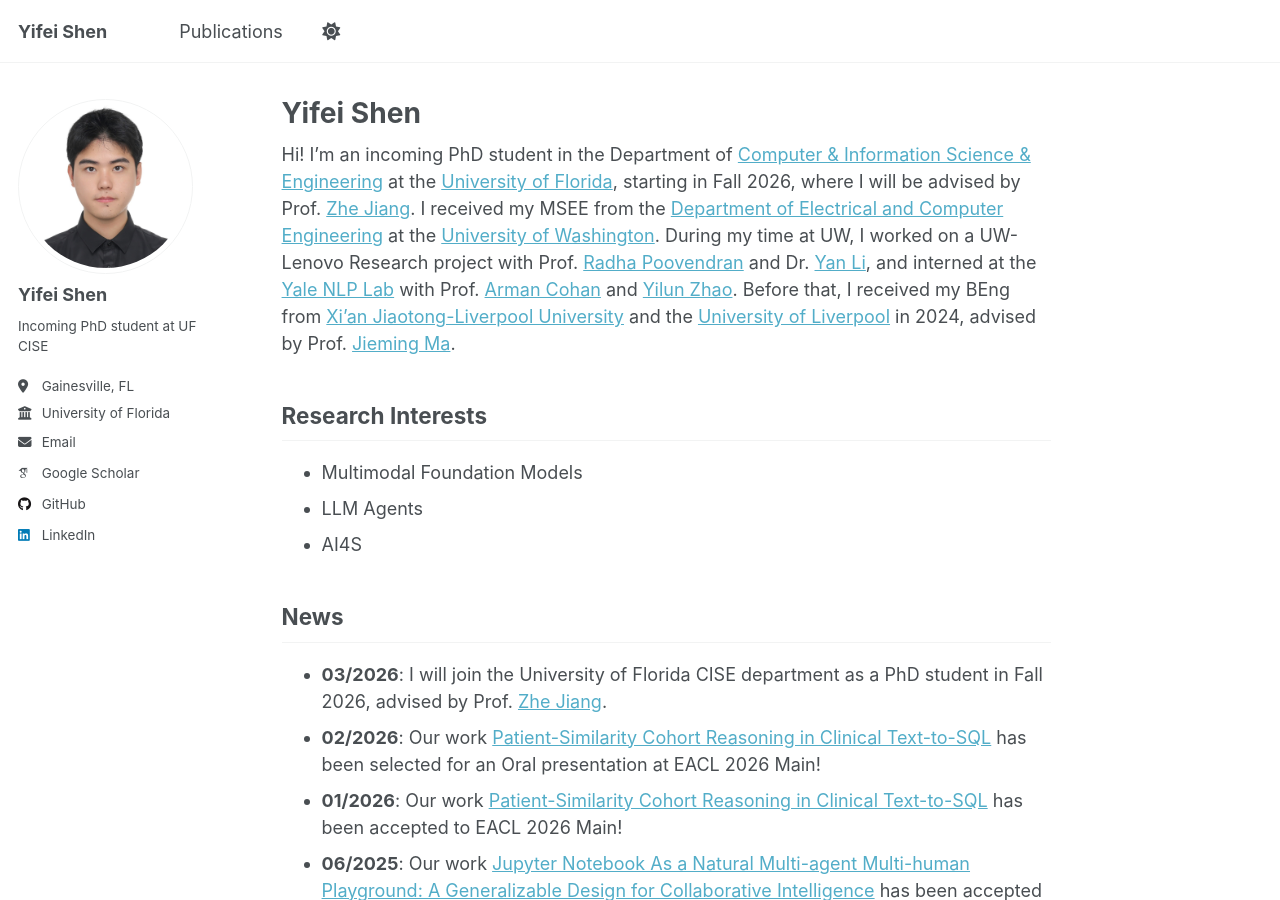
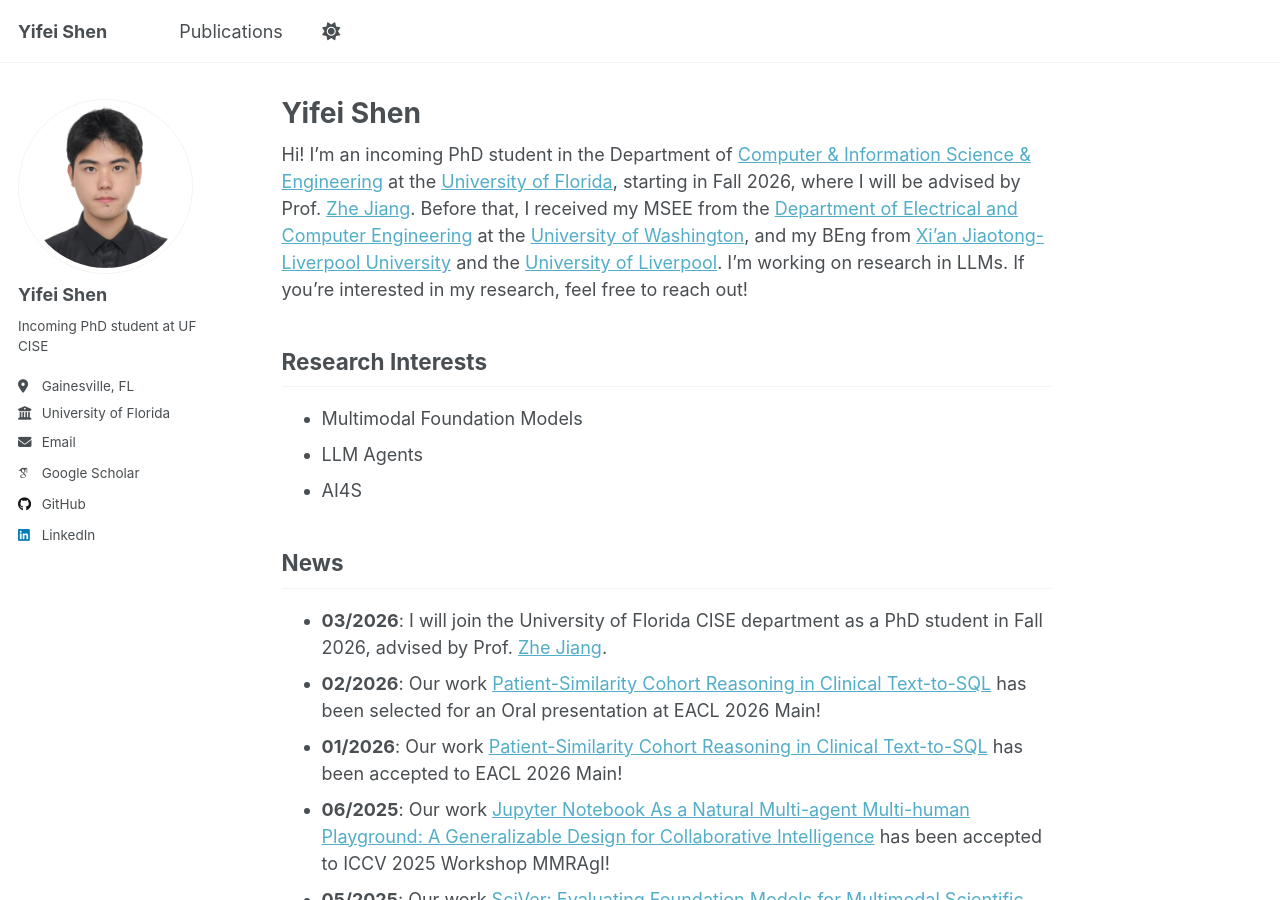
Before and after one commit to Barryshen1/Barryshen1.github.io, a Jekyll site: the page built from _pages/about.md, in a window 1280 px wide and 900 px high. Built offline with Jekyll 4.4.1, drawn with Linux system fonts in a browser that asks for light colours; some web fonts are replaced.

Commit message:
Update homepage intro with concise education background and LLM research note.
Co-authored-by: Cursor <cursoragent@cursor.com>

```diff
--- a/_pages/about.md
+++ b/_pages/about.md
@@ -8,7 +8,7 @@ redirect_from:
   - /about.html
 ---
 
-Hi! I'm an incoming PhD student in the Department of [Computer & Information Science & Engineering](https://www.cise.ufl.edu/) at the [University of Florida](https://www.ufl.edu/), starting in Fall 2026, where I will be advised by Prof. [Zhe Jiang](https://www.jiangteam.org/). I received my MSEE from the [Department of Electrical and Computer Engineering](https://www.ece.uw.edu/) at the [University of Washington](https://www.washington.edu/). During my time at UW, I worked on a UW-Lenovo Research project with Prof. [Radha Poovendran](https://people.ece.uw.edu/radha/) and Dr. [Yan Li](http://www.linkedin.com/in/liyancas), and interned at the [Yale NLP Lab](https://nlp.cs.yale.edu/) with Prof. [Arman Cohan](https://armancohan.com/) and [Yilun Zhao](https://yilunzhao.github.io/). Before that, I received my BEng from [Xi'an Jiaotong-Liverpool University](https://www.xjtlu.edu.cn/en/study/departments/school-of-advanced-technology) and the [University of Liverpool](https://www.liverpool.ac.uk/engineering/) in 2024, advised by Prof. [Jieming Ma](https://scholar.xjtlu.edu.cn/en/persons/JiemingMa).
+Hi! I'm an incoming PhD student in the Department of [Computer & Information Science & Engineering](https://www.cise.ufl.edu/) at the [University of Florida](https://www.ufl.edu/), starting in Fall 2026, where I will be advised by Prof. [Zhe Jiang](https://www.jiangteam.org/). Before that, I received my MSEE from the [Department of Electrical and Computer Engineering](https://www.ece.uw.edu/) at the [University of Washington](https://www.washington.edu/), and my BEng from [Xi'an Jiaotong-Liverpool University](https://www.xjtlu.edu.cn/en/study/departments/school-of-advanced-technology) and the [University of Liverpool](https://www.liverpool.ac.uk/engineering/). I'm working on research in LLMs. If you're interested in my research, feel free to reach out!
 
 ## Research Interests
 
```
